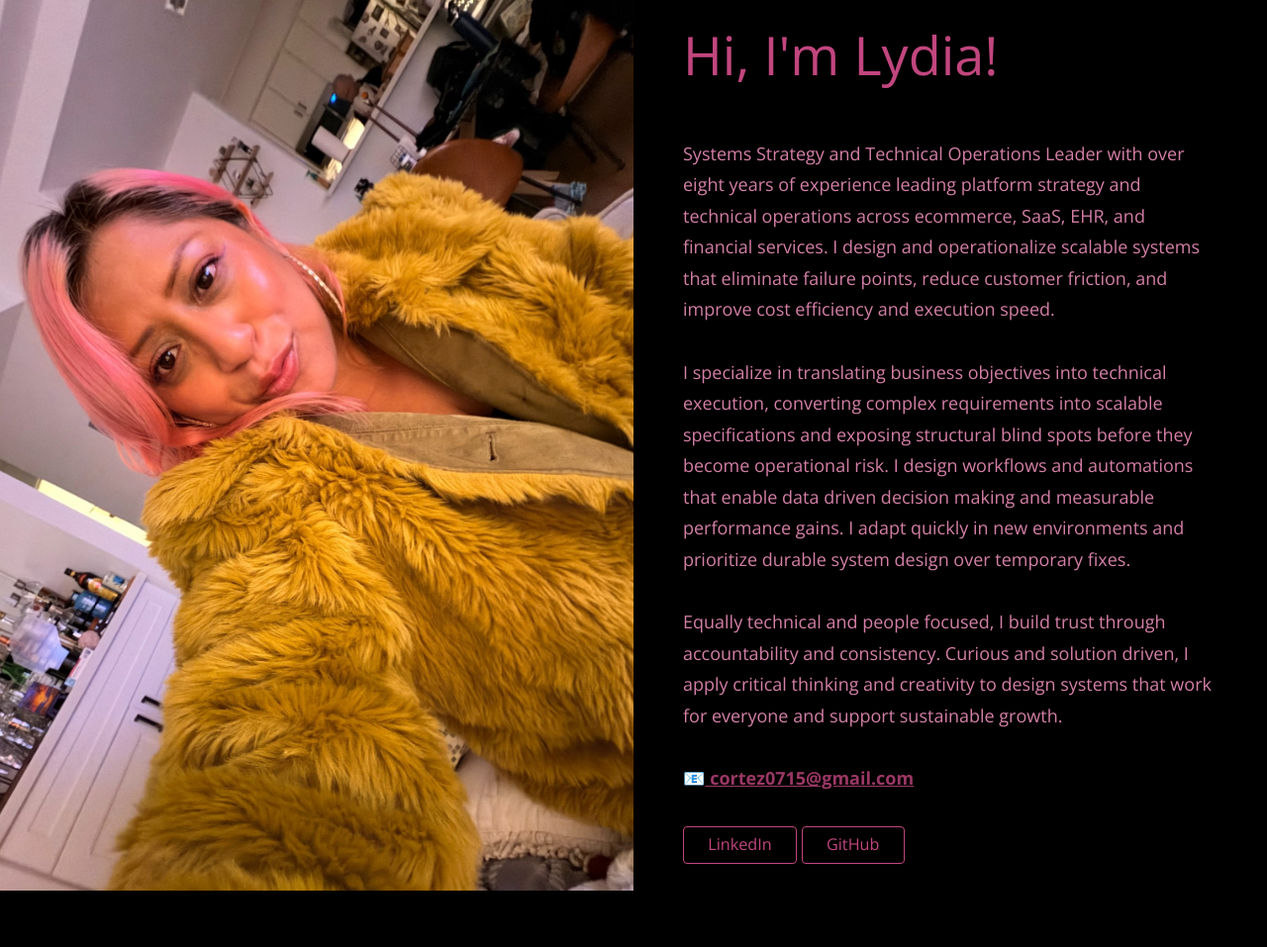
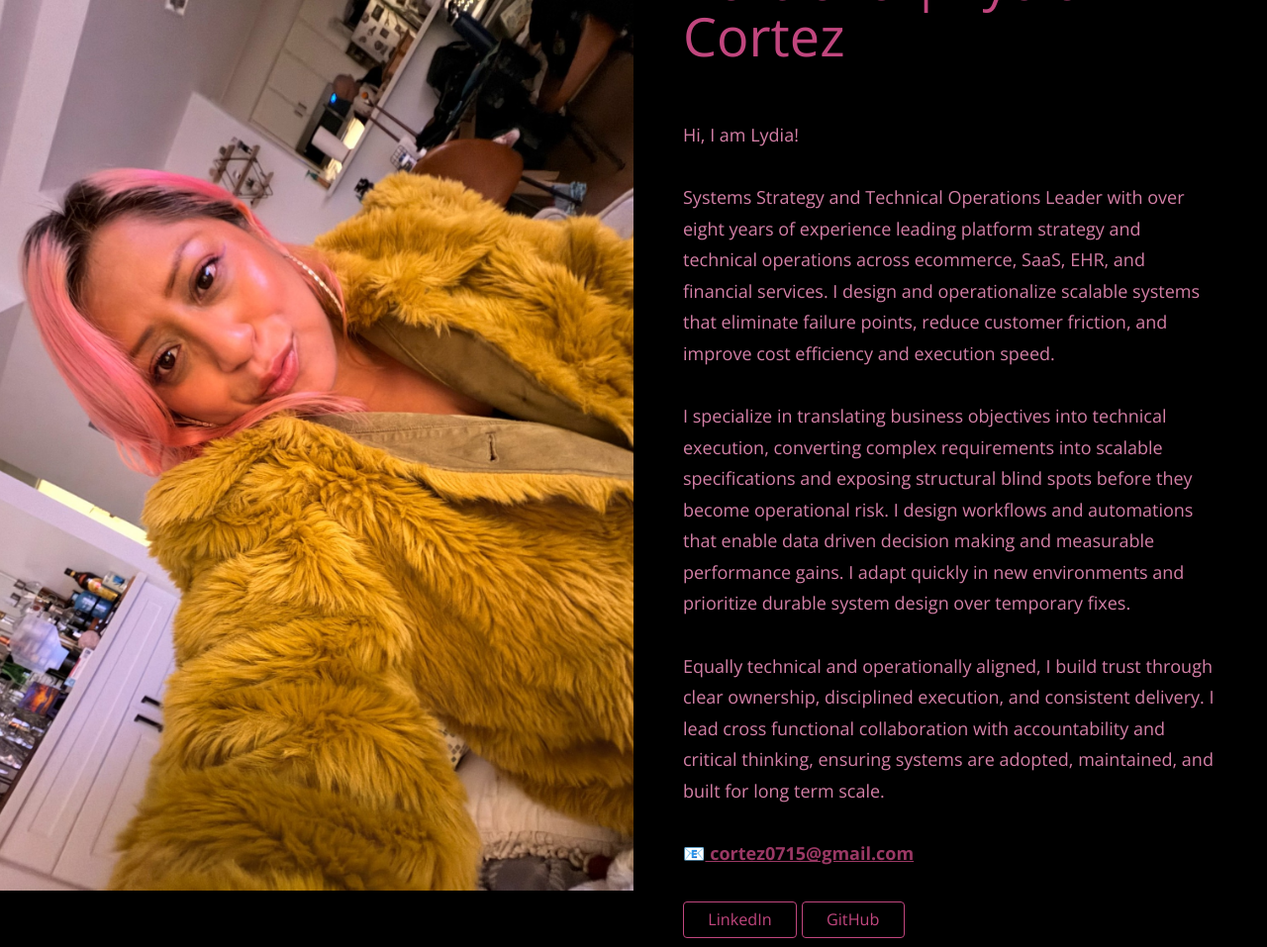
Before and after one commit to lylyco/lylyco.github.io, a Jekyll site: the page built from index.html, in a window 1280 px wide. Shown: the whole page at 99% size. Built offline with Jekyll 4.4.1, drawn with Linux system fonts in a browser that asks for light colours; before the commit the page ends 900 px from its top, so only the background shows below that.

Commit message:
“updatesv3”

```diff
--- a/_config.yml
+++ b/_config.yml
@@ -1,5 +1,5 @@
 # Name
-title: "Hi, I'm Lydia!"
+title: "Portfolio | Lydia Cortez"
 
 # Description of your website. This is used for social sharing.
 description: "Portfolio | Lydia Cortez"
@@ -7,6 +7,10 @@ description: "Portfolio | Lydia Cortez"
 # A brief blurb about yourself
 content: |
   <div class="bio">
+    <p>
+    <strong>Hi, I am Lydia!</strong>
+   </p>
+
     <p>
       Systems Strategy and Technical Operations Leader with over eight years of experience leading platform strategy and technical operations across ecommerce, SaaS, EHR, and financial services. I
       design and operationalize scalable systems that eliminate failure points, reduce customer friction, and improve cost efficiency and execution speed.
@@ -19,8 +23,8 @@ content: |
     </p>
 
     <p>
-      Equally technical and people focused, I build trust through accountability and consistency. Curious and solution driven, I apply critical thinking and creativity to design
-      systems that work for everyone and support sustainable growth.
+      Equally technical and operationally aligned, I build trust through clear ownership, disciplined execution, and consistent delivery. I lead cross functional collaboration with accountability and
+      critical thinking, ensuring systems are adopted, maintained, and built for long term scale.
     </p>
   </div>
 
```
